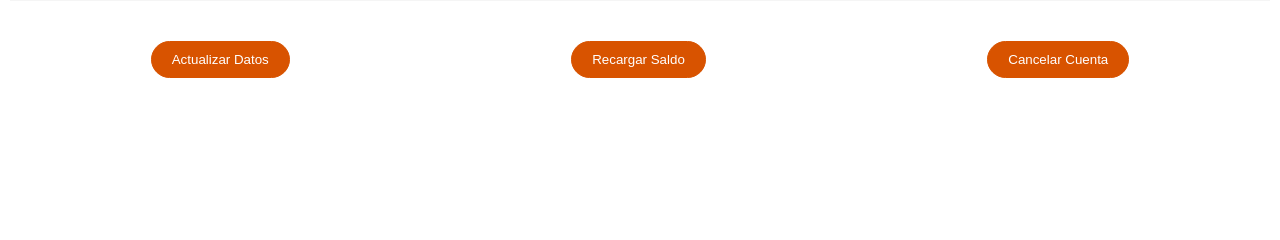
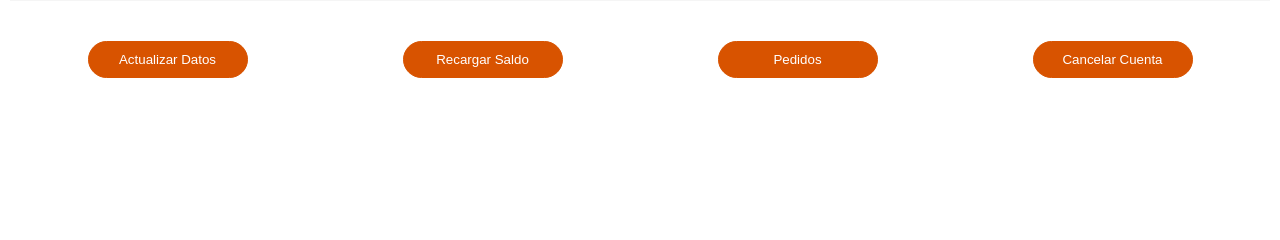
Before and after one commit to irenea450/servidor, a PHP site: page /php/areaPersonal.php in a window 1280 px wide. Shown: the part 296-536 px from the top of the page. Run offline with PHP 8.4, Linux system fonts and the light colour scheme; the visitor is signed in with stand-in values (Sample User, id 1); data that the repository does not hold is empty.

Commit message:
04/02/2025 cambios varios

```diff
--- a/css/estilos_principales.css
+++ b/css/estilos_principales.css
@@ -231,11 +231,10 @@ footer{
     flex-direction: row;
     justify-content: space-around;
 }
-.botonRecargarSaldo,
-.botonActualizarDatos,
-.botonCancelar,
+.botonesAreaPersonal,
 .botonVerMas{
     width: auto;
+    min-width: 160px;
     height: auto;
     background-color: #d85300;
     color: white;
--- a/php/areaPersonal.php
+++ b/php/areaPersonal.php
@@ -34,6 +34,10 @@ session_start();
     //? Si se activa el botón de recargar saldo datos se va a redirigir a la pagina de
     if ($_SERVER["REQUEST_METHOD"] == "POST" && isset($_POST['recargar'])) {
     header("Location: recargar.php");}
+
+    //? Si se activa el botón de recargar saldo datos se va a redirigir a la pagina de
+    if ($_SERVER["REQUEST_METHOD"] == "POST" && isset($_POST['pedidos'])) {
+    header("Location: pedidos.php");}
 
     //? Si se activa el botón de cancelar datos se va a redirigir a la pagina de
     if ($_SERVER["REQUEST_METHOD"] == "POST" && isset($_POST['cancelar'])) {
@@ -89,21 +93,28 @@ session_start();
         <!-- Botón de actualizar datos -->
         <form id="areaPersonalActualizar" action="<?php echo htmlspecialchars( $_SERVER["PHP_SELF"]); ?>" method="post">
             <!-- Formulario con función de ir atrás -->
-            <button type="submit" name="actualizar" class="botonActualizarDatos"  >
+            <button type="submit" name="actualizar" class="botonesAreaPersonal"  >
                 Actualizar Datos
             </button>
         </form>
         <!-- Botón de recargar saldo -->
         <form id="areaPersonalRecargar" action="<?php echo htmlspecialchars( $_SERVER["PHP_SELF"]); ?>" method="post">
             <!-- Formulario con función de ir atrás -->
-            <button type="submit" name="recargar" class="botonRecargarSaldo"  >
+            <button type="submit" name="recargar" class="botonesAreaPersonal"  >
                 Recargar Saldo
+            </button>
+        </form>
+        <!-- Botón de pedido realaizados -->
+        <form id="areaPersonalPedido" action="<?php echo htmlspecialchars( $_SERVER["PHP_SELF"]); ?>" method="post">
+            <!-- Formulario con función de ir atrás -->
+            <button type="submit" name="pedidos" class="botonesAreaPersonal"  >
+                Pedidos
             </button>
         </form>
         <!-- Botón de cancelar cuenta -->
         <form id="areaPersonalCancelar" action="<?php echo htmlspecialchars( $_SERVER["PHP_SELF"]); ?>" method="post">
             <!-- Formulario con función de ir atrás -->
-            <button type="submit" name="cancelar" class="botonCancelar"  >
+            <button type="submit" name="cancelar" class="botonesAreaPersonal"  >
                 Cancelar Cuenta
             </button>
         </form>
--- a/php/carrito.php
+++ b/php/carrito.php
@@ -210,6 +210,7 @@ if ($_SERVER["REQUEST_METHOD"] == "POST" && isset($_POST['eliminar_producto']))
 
         //? Actualizar la variable de sesión matriz con el nuevo carrito para que no vuelvan a aparecer los elementos eliminados
         $_SESSION['matriz'] = $nuevoCarrito;
+        $_SESSION["numCarrito"] --;
 
         //? Llamamos a la función cookieCarrito para actualizar la cookie con los elementos nuevos de la matriz
         cookieCarrito($_SESSION["matriz"]);
--- a/php/pedidos.php
+++ b/php/pedidos.php
@@ -13,7 +13,6 @@
         header("Location: areaPersonal.php");
     }
 
-    //$_SESSION["id"] = 4;//!BORRAR
 
     // Aquí debes conectar a la base de datos y obtener la info del producto con la referencia
     $conexion = "mysql:dbname=irjama;host=127.0.0.1";
@@ -22,8 +21,6 @@
     $errmode = [PDO::ATTR_ERRMODE => PDO::ERRMODE_SILENT];
     $bd = new PDO($conexion, $usuario_bd, $clave_bd, $errmode);
 
-    // Consulta para obtener todos los datos del producto con la ref
-    //$preparada = "SELECT * FROM pedido WHERE idCliente = :id";
 
     $preparada = "SELECT p.id, p.fechaCompra, p.estado, p.pvpTotal,
                     c.idProducto, c.cantidad
```
Also changed, not shown: php/pago.php (+11 -11 lines).
